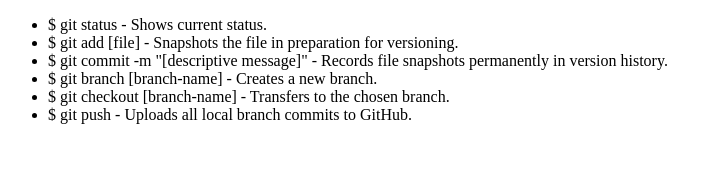
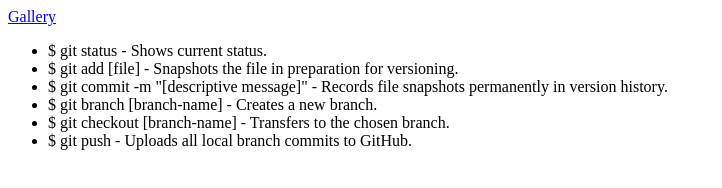
Before and after one commit to AnaKhotornichan/Homework13, a plain HTML site: page index.html in a window 1280 px wide. Shown: the whole page, without its empty margins (0-722 px from the left). Drawn offline with Linux system fonts and the light colour scheme.

Commit message:
added link to gallery

```diff
--- a/index.html
+++ b/index.html
@@ -7,6 +7,9 @@
     <title>Git commands</title>
 </head>
 <body>
+    <header>
+        <a href="./pages/gallery.html">Gallery</a>
+    </header>
     <main>
         <ul>
             <li>$ git status - Shows current status.</li>
```
